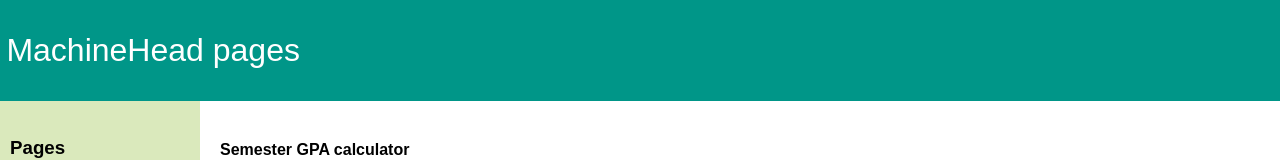
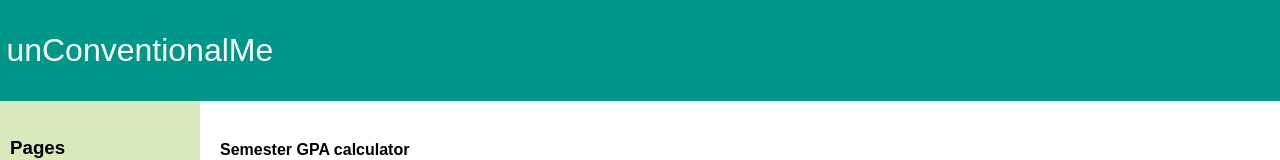
Before and after one commit to GeoZac/gpa_calc, a plain HTML site: page templates/main.html in a window 1280 px wide. Shown: the top 160 px of the page. Drawn offline with Linux system fonts and the light colour scheme.

Commit message:
unConventionalMe

```diff
--- a/templates/main.html
+++ b/templates/main.html
@@ -1,7 +1,7 @@
 <html>
 <head>
     <meta http-equiv="Content-Type" content="text/html; charset=UTF-8">
-    <title>MachineHead pages</title>
+    <title>unConventionalMe</title>
     <link rel="stylesheet" href="../static/style.css">
 </head>
 <body>
@@ -17,7 +17,7 @@
 			    sem4.style.display = sem.value == "sem4" ? "block" : "none";
 			}
 </script>
-<header id="header"><p>MachineHead pages</p></header>
+<header id="header"><p>unConventionalMe</p></header>
 <div id="container">
     <main id="center" class="column">
         <h4>Semester GPA calculator</h4>
```
Also changed, not shown: templates/index.html (+2 -3 lines).
